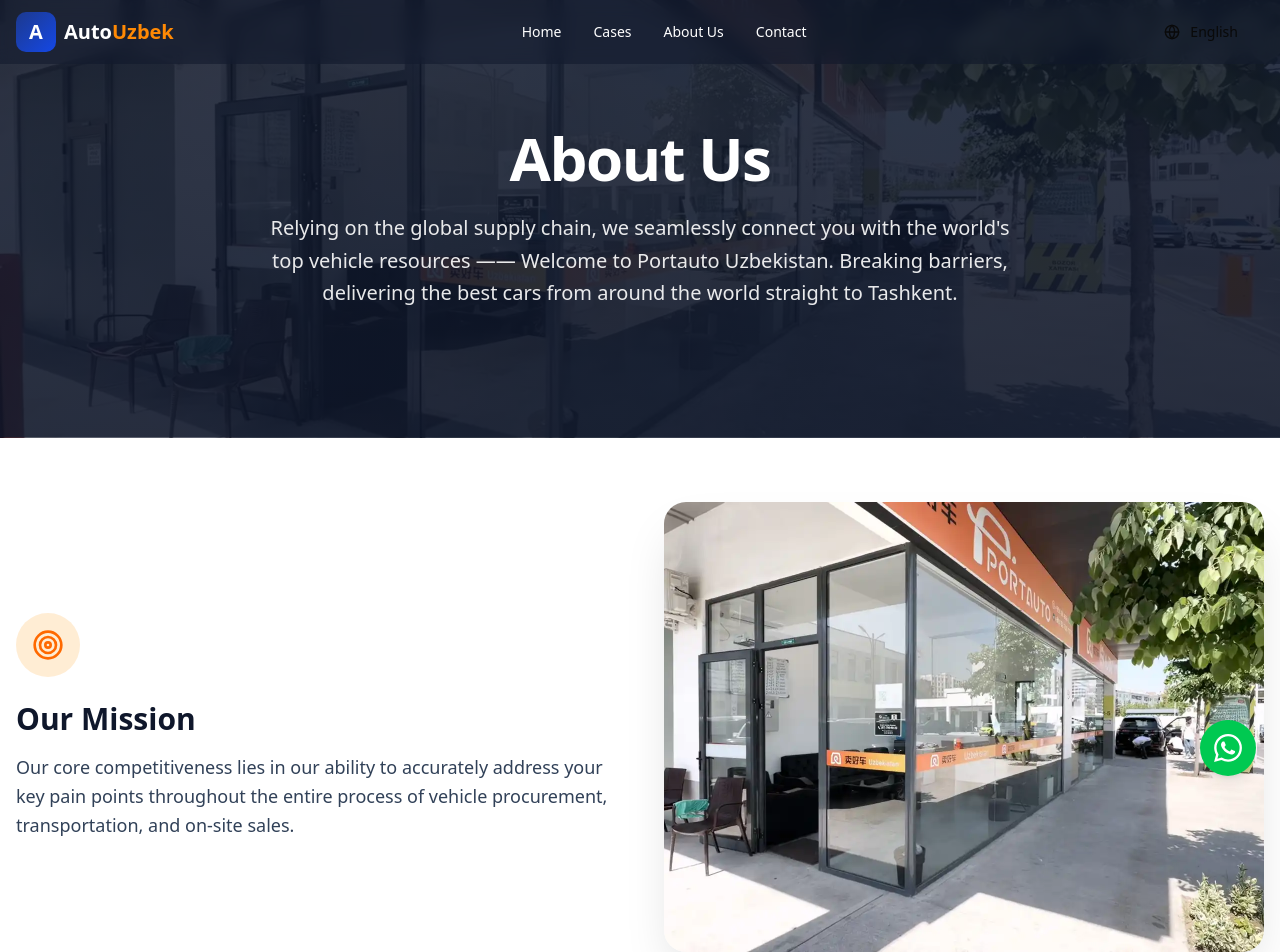
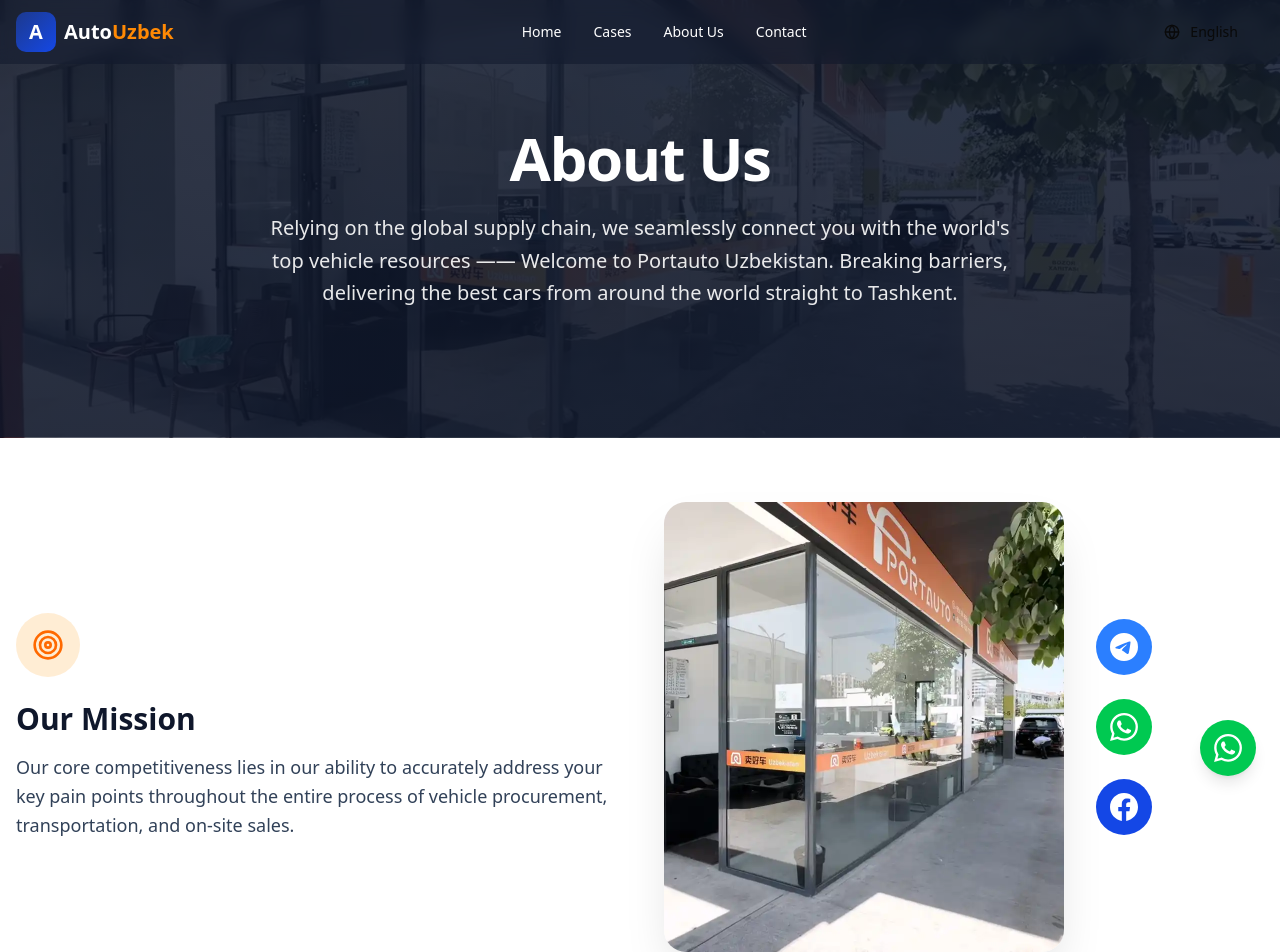
Before and after one commit to youxia0928-max/portauto-uzbekistan, a Next.js app: page /about in a window 1280 px wide. Shown: the top 952 px of the page. Built offline with nearby package versions, Linux system fonts and the light colour scheme.

Commit message:
feat: 添加TG/WA/FB联系方式图标

```diff
--- a/src/app/about/page.tsx
+++ b/src/app/about/page.tsx
@@ -3,6 +3,25 @@
 import Image from 'next/image';
 import { useLanguage } from '@/lib/useLanguage';
 import { Target, History, Award, Users, Shield, Heart } from 'lucide-react';
+
+// Social Media Icons as SVG components
+const TelegramIcon = ({ className }: { className?: string }) => (
+  <svg className={className} viewBox="0 0 24 24" fill="currentColor">
+    <path d="M11.944 0A12 12 0 0 0 0 12a12 12 0 0 0 12 12 12 12 0 0 0 12-12A12 12 0 0 0 12 0a12 12 0 0 0-.056 0zm4.962 7.224c.1-.002.321.023.465.14a.506.506 0 0 1 .171.325c.016.093.036.306.02.472-.18 1.898-.962 6.502-1.36 8.627-.168.9-.499 1.201-.82 1.23-.696.065-1.225-.46-1.9-.902-1.056-.693-1.653-1.124-2.678-1.8-1.185-.78-.417-1.21.258-1.91.177-.184 3.247-2.977 3.307-3.23.007-.032.014-.15-.056-.212s-.174-.041-.249-.024c-.106.024-1.793 1.14-5.061 3.345-.48.33-.913.49-1.302.48-.428-.008-1.252-.241-1.865-.44-.752-.245-1.349-.374-1.297-.789.027-.216.325-.437.893-.663 3.498-1.524 5.83-2.529 6.998-3.014 3.332-1.386 4.025-1.627 4.476-1.635z"/>
+  </svg>
+);
+
+const WhatsAppIcon = ({ className }: { className?: string }) => (
+  <svg className={className} viewBox="0 0 24 24" fill="currentColor">
+    <path d="M17.472 14.382c-.297-.149-1.758-.867-2.03-.967-.273-.099-.471-.148-.67.15-.197.297-.767.966-.94 1.164-.173.199-.347.223-.644.075-.297-.15-1.255-.463-2.39-1.475-.883-.788-1.48-1.761-1.653-2.059-.173-.297-.018-.458.13-.606.134-.133.298-.347.446-.52.149-.174.198-.298.298-.497.099-.198.05-.371-.025-.52-.075-.149-.669-1.612-.916-2.207-.242-.579-.487-.5-.669-.51-.173-.008-.371-.01-.57-.01-.198 0-.52.074-.792.372-.272.297-1.04 1.016-1.04 2.479 0 1.462 1.065 2.875 1.213 3.074.149.198 2.096 3.2 5.077 4.487.709.306 1.262.489 1.694.625.712.227 1.36.195 1.871.118.571-.085 1.758-.719 2.006-1.413.248-.694.248-1.289.173-1.413-.074-.124-.272-.198-.57-.347m-5.421 7.403h-.004a9.87 9.87 0 01-5.031-1.378l-.361-.214-3.741.982.998-3.648-.235-.374a9.86 9.86 0 01-1.51-5.26c.001-5.45 4.436-9.884 9.888-9.884 2.64 0 5.122 1.03 6.988 2.898a9.825 9.825 0 012.893 6.994c-.003 5.45-4.437 9.884-9.885 9.884m8.413-18.297A11.815 11.815 0 0012.05 0C5.495 0 .16 5.335.157 11.892c0 2.096.547 4.142 1.588 5.945L.057 24l6.305-1.654a11.882 11.882 0 005.683 1.448h.005c6.554 0 11.89-5.335 11.893-11.893a11.821 11.821 0 00-3.48-8.413z"/>
+  </svg>
+);
+
+const FacebookIcon = ({ className }: { className?: string }) => (
+  <svg className={className} viewBox="0 0 24 24" fill="currentColor">
+    <path d="M24 12.073c0-6.627-5.373-12-12-12s-12 5.373-12 12c0 5.99 4.388 10.954 10.125 11.854v-8.385H7.078v-3.47h3.047V9.43c0-3.007 1.792-4.669 4.533-4.669 1.312 0 2.686.235 2.686.235v2.953H15.83c-1.491 0-1.956.925-1.956 1.874v2.25h3.328l-.532 3.47h-2.796v8.385C19.612 23.027 24 18.062 24 12.073z"/>
+  </svg>
+);
 
 export default function AboutPage() {
   const { t } = useLanguage();
@@ -66,12 +85,27 @@
                 {t('mission_text')}
               </p>
             </div>
-            <div className="relative h-[450px] rounded-3xl overflow-hidden shadow-[0_25px_50px_-12px_rgba(0,0,0,0.15)]">
-              <img
-                src="/about-bg.webp"
-                alt="About Portauto"
-                className="w-full h-full object-cover"
-              />
+            <div className="flex gap-8">
+              {/* Image */}
+              <div className="relative h-[450px] w-2/3 rounded-3xl overflow-hidden shadow-[0_25px_50px_-12px_rgba(0,0,0,0.15)]">
+                <img
+                  src="/about-bg.webp"
+                  alt="About Portauto"
+                  className="w-full h-full object-cover"
+                />
+              </div>
+              {/* Contact Icons */}
+              <div className="flex flex-col justify-center gap-6">
+                <a href="#" className="w-14 h-14 bg-blue-500 rounded-full flex items-center justify-center hover:bg-blue-600 transition-colors">
+                  <TelegramIcon className="w-7 h-7 text-white" />
+                </a>
+                <a href="#" className="w-14 h-14 bg-green-500 rounded-full flex items-center justify-center hover:bg-green-600 transition-colors">
+                  <WhatsAppIcon className="w-7 h-7 text-white" />
+                </a>
+                <a href="#" className="w-14 h-14 bg-blue-700 rounded-full flex items-center justify-center hover:bg-blue-800 transition-colors">
+                  <FacebookIcon className="w-7 h-7 text-white" />
+                </a>
+              </div>
             </div>
           </div>
         </div>
```
Also changed, not shown: assets/image.png.
